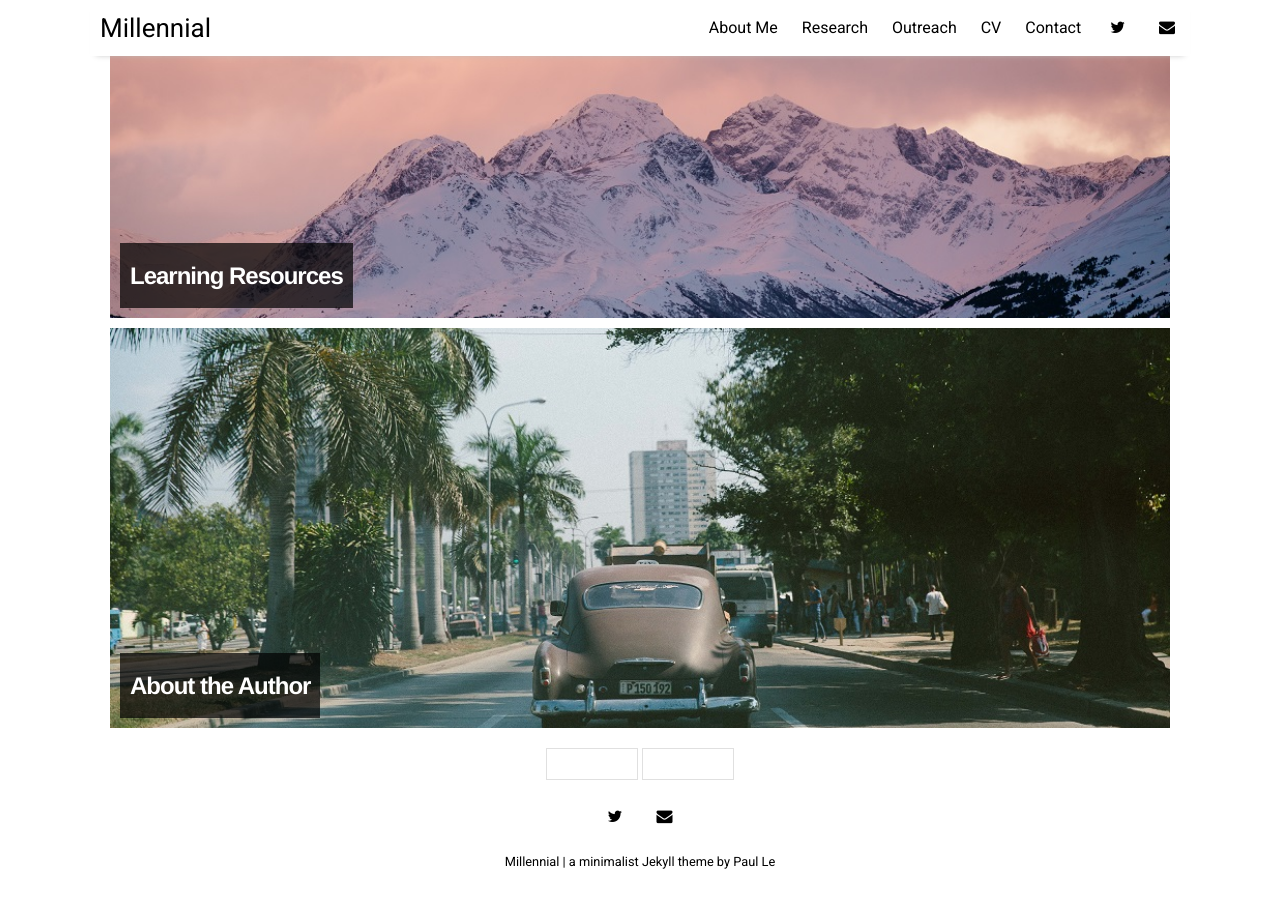
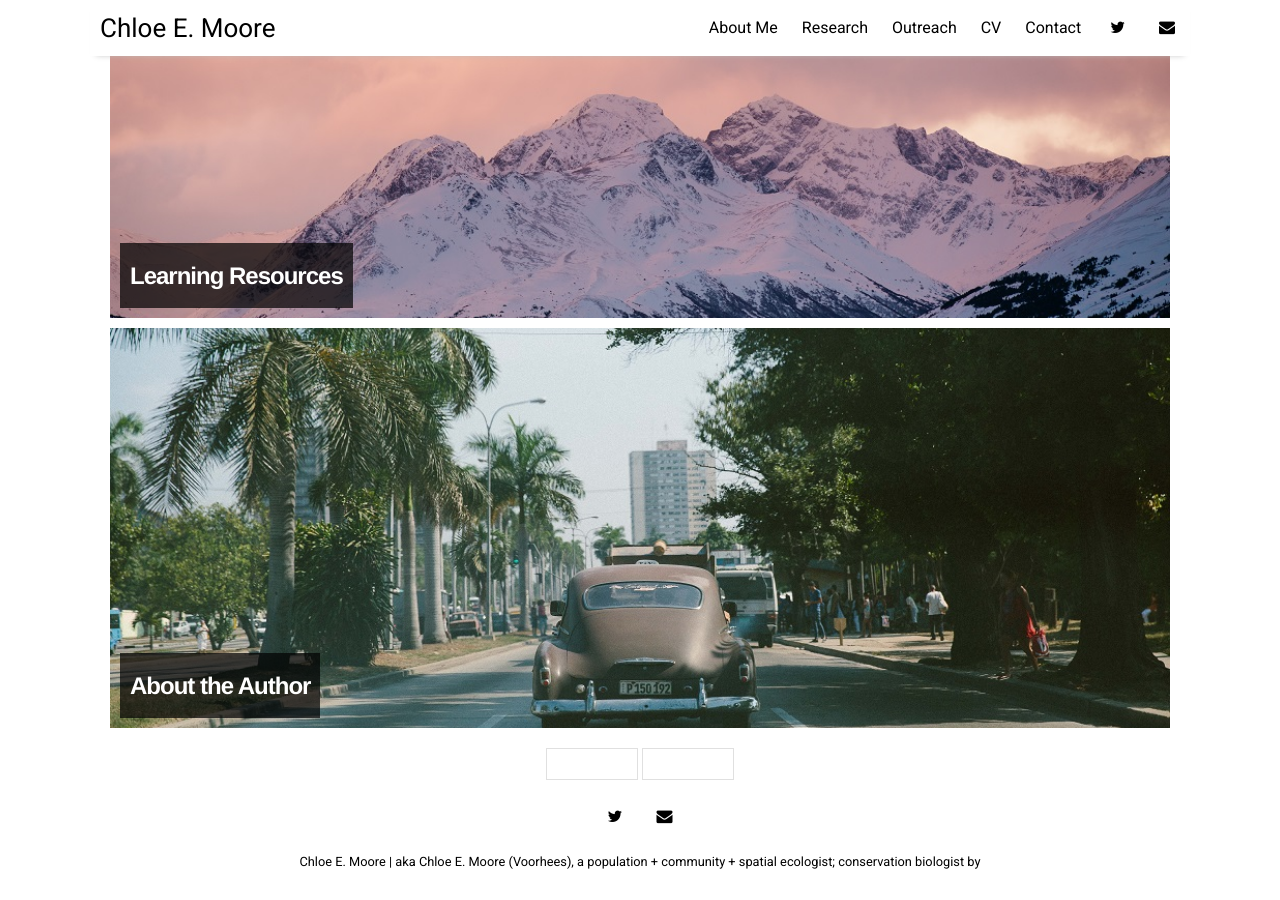
Before and after one commit to chloe9moo/chloe9moo.github.io, a Jekyll site: the page built from index.html, in a window 1280 px wide and 900 px high, scrolled down 1383 px. Built offline with Jekyll 4.4.1, drawn with Linux system fonts in a browser that asks for light colours; nearby versions of some CDN libraries; the list of posts is cut into pages by our own code.

Commit message:
update theme

```diff
--- a/_config.yml
+++ b/_config.yml
@@ -10,9 +10,9 @@ permalink:           /:title
 plugins:             [jekyll-paginate, jekyll-sitemap, jekyll-feed, jekyll-seo-tag]
 
 # Customise atom feed settings (this is where Jekyll-Feed gets configuration information)
-title:		       "Millennial"
-description:	       "a minimalist Jekyll theme"
-author:                "Paul Le"
+title:		       "Chloe E. Moore"
+description:	       "aka Chloe E. Moore (Voorhees), a population + community + spatial ecologist; conservation biologist"
+#author:                "Paul Le"
 
 # RSS 2.0 can be used instead of Atom by uncommenting following two lines
 #feed:
```
